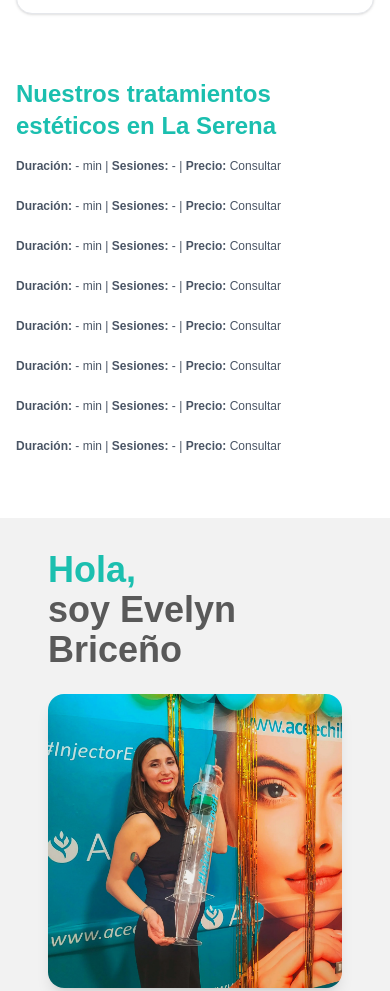
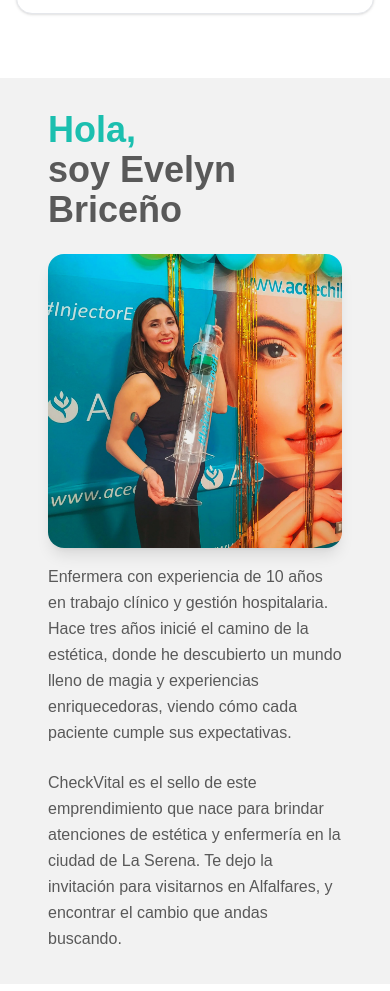
Before and after one commit to Anaguirv/CheckVital, an Astro site: page / in a window 390 px wide. Shown: the part 7149-8140 px from the top of the page. Built offline with nearby package versions, Linux system fonts and the light colour scheme; Astro itself is replaced by a stand-in of ours; some packages are replaced by stand-ins of ours.

```diff
--- a/src/components/Treatments.astro
+++ b/src/components/Treatments.astro
@@ -67,25 +67,6 @@ const categories = [
   </div>
 </section>
 
-<section class="max-w-7xl mx-auto px-4 my-16">
-  <h2 class="text-2xl font-bold text-primary mb-4">Nuestros tratamientos estéticos en La Serena</h2>
-  <ul class="grid md:grid-cols-2 gap-6">
-    {services.map(service => (
-      <li>
-        <a href={`/servicios/${service.slug}`} class="text-primary font-semibold hover:underline">
-          {service.title}
-        </a>
-        <p class="text-gray-700 text-sm">{service.description}</p>
-        <p class="text-gray-600 text-xs">
-          <strong>Duración:</strong> {service.duration ?? '-'} min |
-          <strong>Sesiones:</strong> {service.sesiones ?? '-'} |
-          <strong>Precio:</strong> {service.precio ? `$${service.precio.toLocaleString("es-CL")}` : 'Consultar'}
-        </p>
-      </li>
-    ))}
-  </ul>
-</section>
-
 <!-- Script de filtrado -->
 <script is:inline>
   function filterTreatments(key) {
--- a/src/pages/index.astro
+++ b/src/pages/index.astro
@@ -35,6 +35,8 @@ const services = await getCollection("services");
     <Mapa />
     <BtnFloating />
 
+</Layout>
+
 <!-- SEO visible: texto optimizado con palabras clave y tratamientos -->
 <section class="max-w-4xl mx-auto px-4 py-8 text-center text-gray-700">
   <p>
```
Lines whose indentation alone changed are shown as unchanged.
